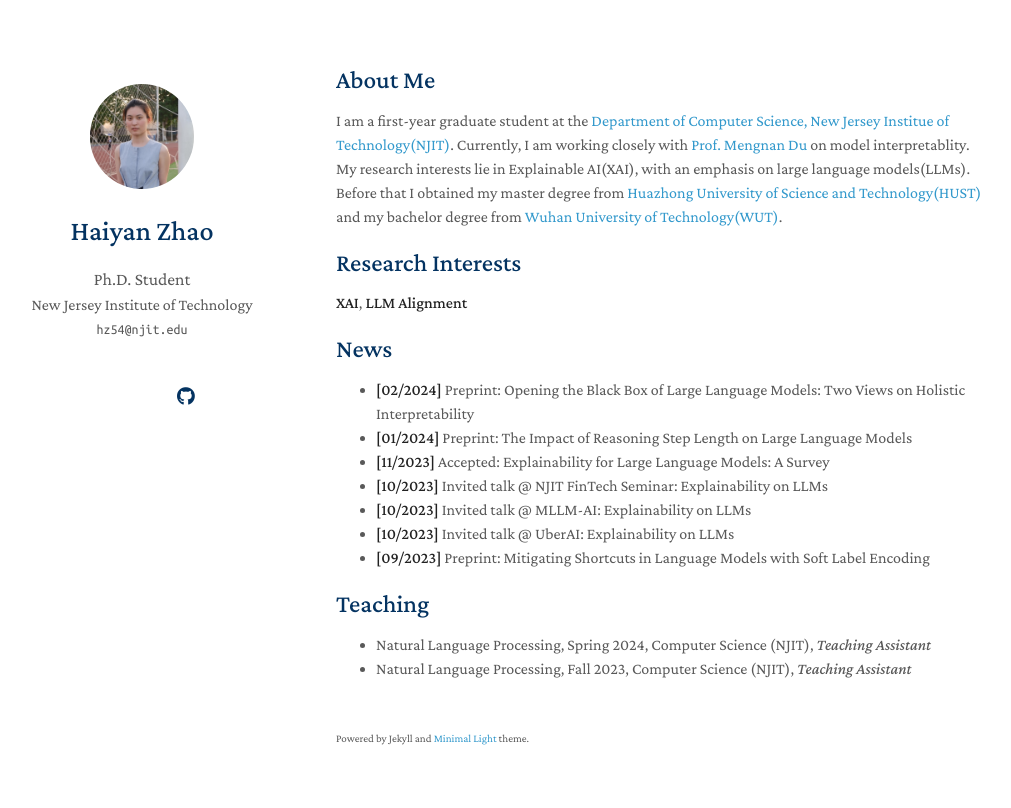
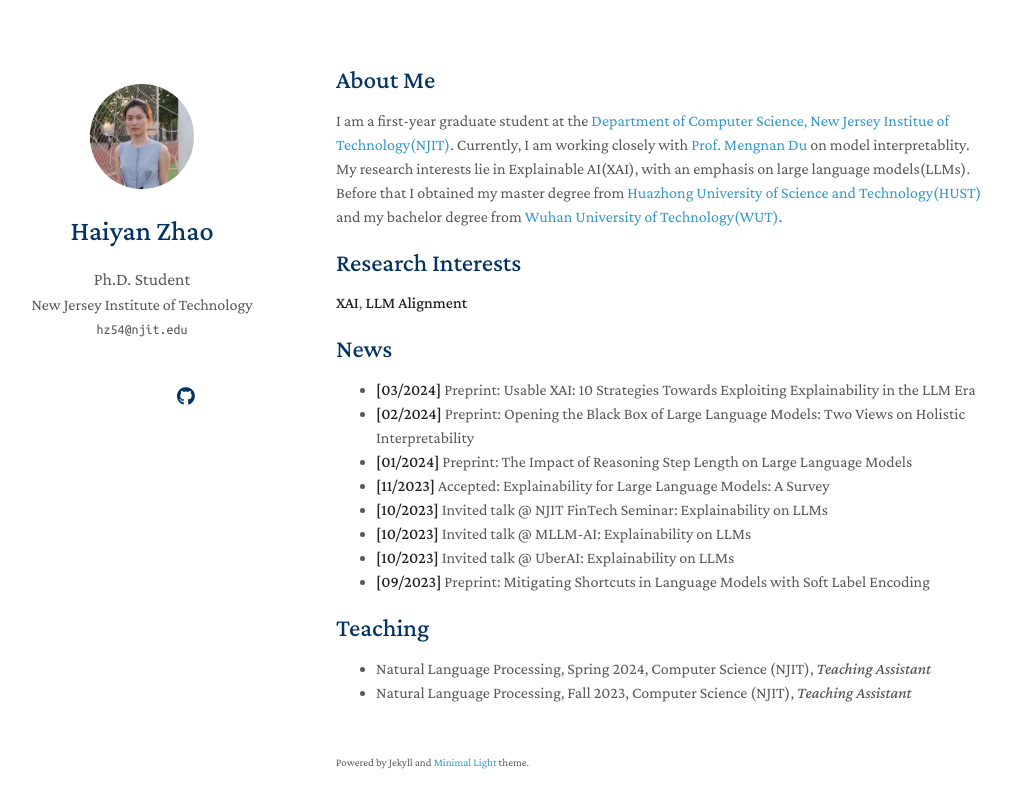
Before and after one commit to hy-zhao23/hy-zhao23.github.io, a Jekyll site: the page built from index.md, in a window 1280 px wide. Shown: the top 808 px of the page, without its empty margins (134-1145 px from the left). Built offline with Jekyll 4.4.1, drawn with Linux system fonts in a browser that asks for light colours; nearby versions of some CDN libraries; a style sheet for code colours, icons or effects is not loaded; our own code applies the rules of GitHub Pages for plain Markdown files.

Commit message:
update news

```diff
--- a/index.md
+++ b/index.md
@@ -13,6 +13,7 @@ I am a first-year graduate student at the [Department of Computer Science, New J
 
 ## News
 
+- **[03/2024]** Preprint: Usable XAI: 10 Strategies Towards Exploiting Explainability in the LLM Era
 - **[02/2024]** Preprint: Opening the Black Box of Large Language Models: Two Views on Holistic Interpretability
 - **[01/2024]** Preprint: The Impact of Reasoning Step Length on Large Language Models
 - **[11/2023]** Accepted: Explainability for Large Language Models: A Survey
```
